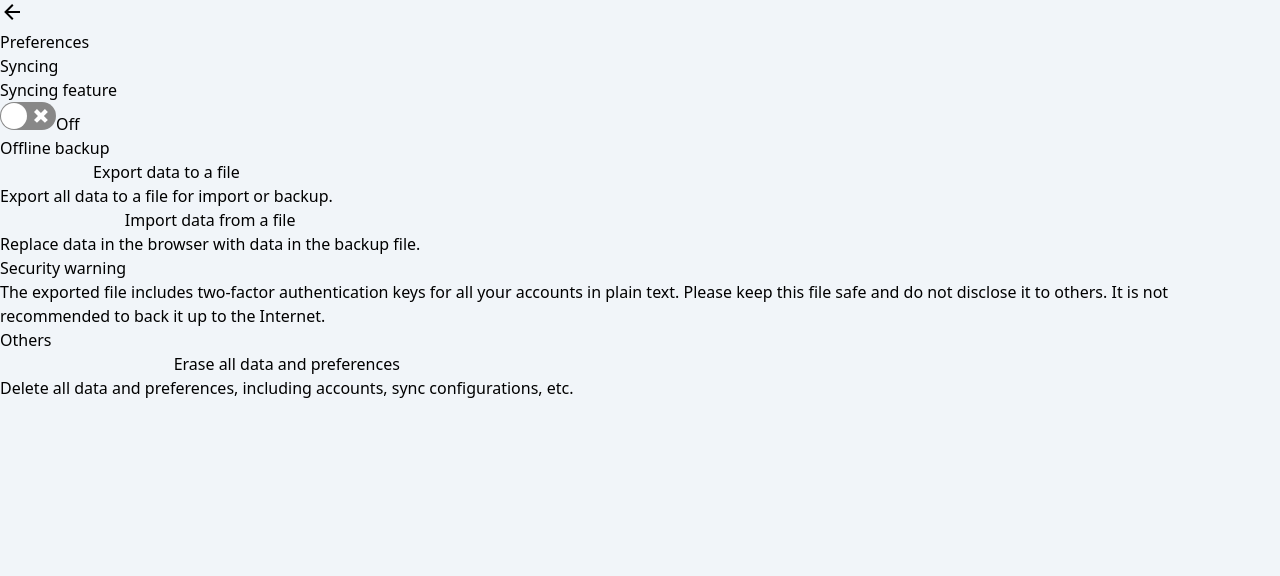
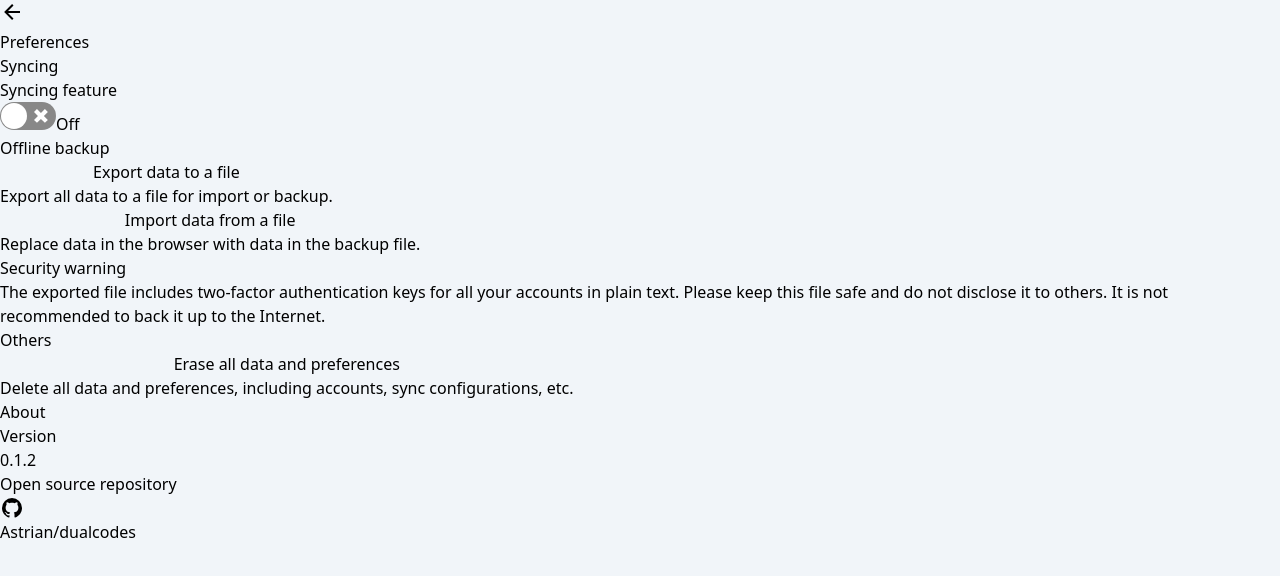
Before and after one commit to Astrian/dualcodes, a React (Vite) app in the folder packages/frontend/: page /preferences in a window 1280 px wide. Shown: the top 576 px of the page. Built offline with nearby package versions, Linux system fonts and the light colour scheme.

Commit message:
添加关于页面，显示版本号和开源仓库链接

```diff
--- a/packages/frontend/src/i18n/en.ts
+++ b/packages/frontend/src/i18n/en.ts
@@ -70,6 +70,9 @@ const en = {
 		"HOME_COPYTIP": "Click the 2FA code to copy it",
 		"HOME_ACCOCARD_COPIED": "2FA code for “{{account}}” is copied",
 		"HOME_ACCOUNTCARD_NONAME": "No account name",
+		"PREFERENCE_ABOUT_TITLE": "About",
+		"PREFERENCE_ABOUT_VERCODE_TITLE": "Version",
+		"PREFERENCE_ABOUT_REPO_TITLE": "Open source repository",
 	}
 }
 
--- a/packages/frontend/src/i18n/zh_cn.ts
+++ b/packages/frontend/src/i18n/zh_cn.ts
@@ -69,7 +69,10 @@ const en = {
 		"ACCOUNTDETAIL_DELOPS_SUCCESS": "帐户已删除",
 		"HOME_COPYTIP": "点击双因素验证代码以复制",
 		"HOME_ACCOCARD_COPIED": "已复制「{{account}}」的双因素验证代码",
-		"HOME_ACCOUNTCARD_NONAME": "无帐户名称"
+		"HOME_ACCOUNTCARD_NONAME": "无帐户名称",
+		"PREFERENCE_ABOUT_TITLE": "关于",
+		"PREFERENCE_ABOUT_VERSION": "版本",
+		"PREFERENCE_ABOUT_SOURCECODE": "源代码",
 	}
 }
 
--- a/packages/frontend/src/pages/Preferences/index.tsx
+++ b/packages/frontend/src/pages/Preferences/index.tsx
@@ -10,6 +10,9 @@ import relativeTime from 'dayjs/plugin/relativeTime'
 import loadFromServer from "../../utils/loadFromServer"
 import syncToServer from "../../utils/syncToServer"
 import { useTranslation } from "react-i18next"
+import packageFile from "../../../package.json"
+import Icon from '@mdi/react'
+import { mdiGithub } from '@mdi/js'
 
 dayjs.extend(relativeTime)
 
@@ -197,6 +200,19 @@ function Preferences() {
 					</button>
 				</PilledTableCell>
 			</PilledTable>
+
+			<PilledTable header={t('PREFERENCE_ABOUT_TITLE')}>
+				<PilledTableCell>
+					<div className="font-semibold">{t('PREFERENCE_ABOUT_VERCODE_TITLE')}</div>
+					<div>{packageFile.version}</div>
+				</PilledTableCell>
+				<PilledTableCell>
+					<div className="font-semibold">{t('PREFERENCE_ABOUT_REPO_TITLE')}</div>
+					<div><a href="https://github.com/Astrian/dualcodes">
+						<div className="flex text-sky-500 underline gap-1"><Icon path={mdiGithub} size={1} /> Astrian/dualcodes</div>
+					</a></div>
+				</PilledTableCell>
+			</PilledTable>
 		</section>
 
 		{presentInitialSyncingDialog && <InitialSyncingDialog dismiss={() => {setPresentInitialSyncingDialog(false)}} launchSyncing={launchSyncing} />}
```
